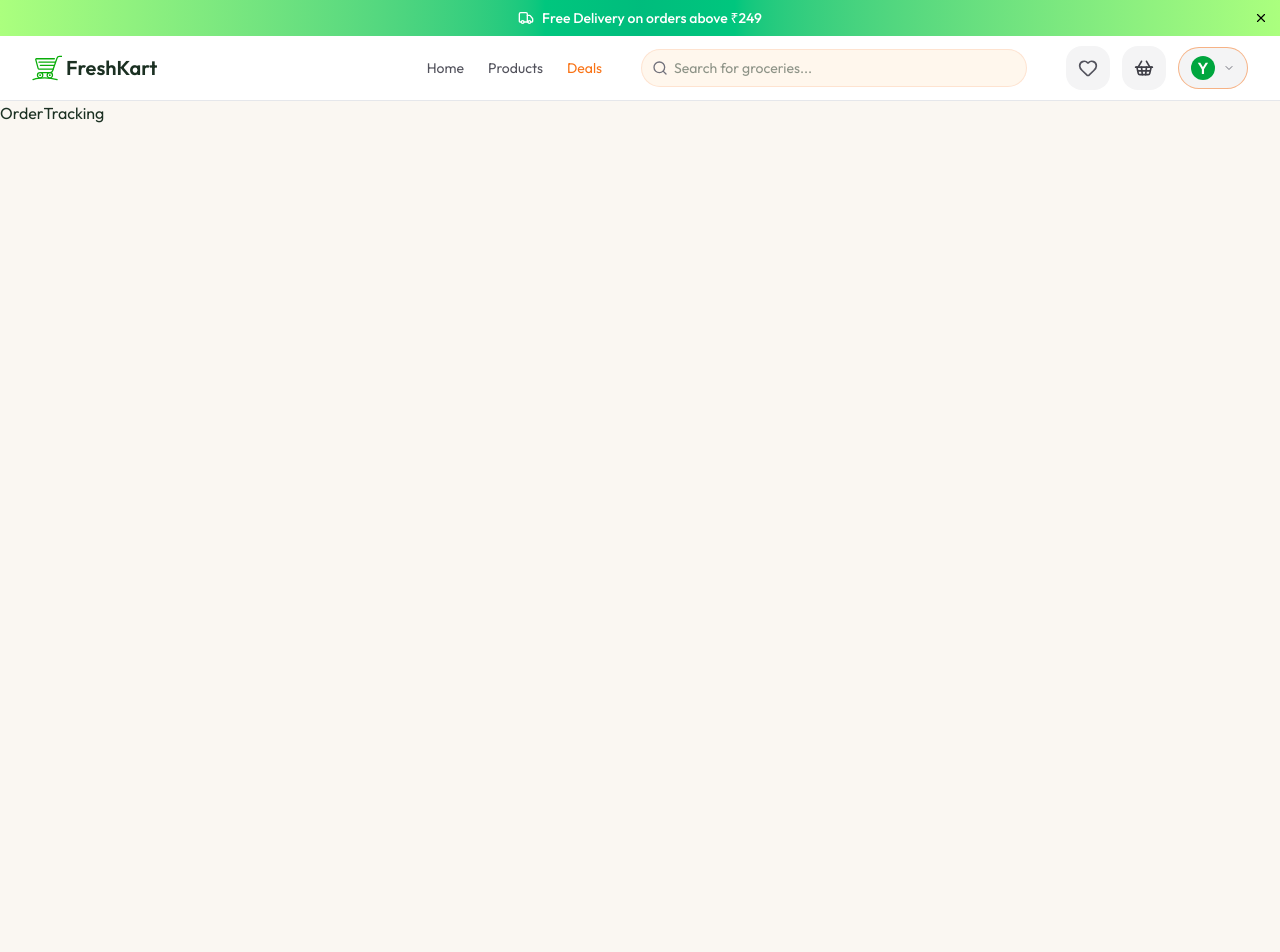
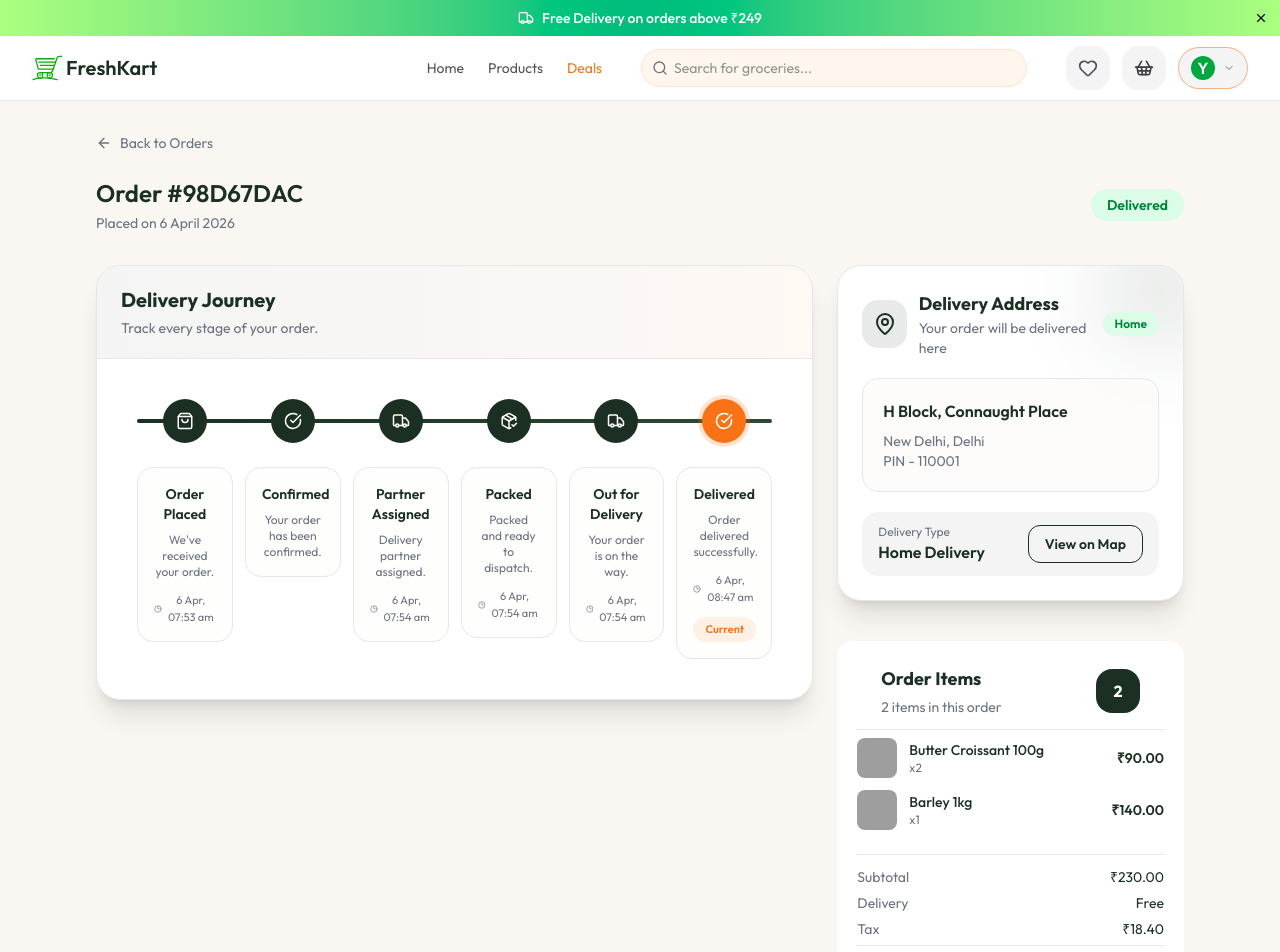
Before and after one commit to yashpal0502/FreshKart, a React (Vite) app in the folder frontend/: page /orders/69d366617ed7e54198d67dac in a window 1280 px wide. Shown: the top 952 px of the page. Built offline with nearby package versions, Linux system fonts and the light colour scheme; grey boxes are pictures that could not be loaded.

Commit message:
OrderTracking page created

```diff
--- a/frontend/src/assets/assets.js
+++ b/frontend/src/assets/assets.js
@@ -37,7 +37,7 @@ export const assets = {
 export const categoriesData = [
   {
     slug: "fruits-vegetables",
-    name: "Fruits & Vegies",
+    name: "Fruits & Veggies",
     image: fruits_vegetables,
   },
   { slug: "personal-care", name: "Personal Care", image: personal_care },
@@ -822,16 +822,17 @@ export const dummyDashboardOrdersData = [
   {
     shippingAddress: {
       label: "Home",
-      address: "New Market Road ",
-      city: "New York ",
-      state: "NY",
-      zip: "876543",
-      lat: 40.7128,
-      lng: -74.006,
+      address: "H Block, Connaught Place",
+      city: "New Delhi",
+      state: "Delhi",
+      zip: "110001",
+      lat: 28.6315,
+      lng: 77.2167,
     },
+
     liveLocation: {
-      lat: 40.7128,
-      lng: -74.006,
+      lat: 28.6265,
+      lng: 77.22,
       updatedAt: "2026-04-06T08:41:27.211Z",
     },
     _id: "69d366617ed7e54198d67dac",
@@ -914,17 +915,18 @@ export const dummyDashboardOrdersData = [
   },
   {
     shippingAddress: {
-      label: "Home",
-      address: "New Market Road ",
-      city: "New York ",
-      state: "NY",
-      zip: "876543",
-      lat: 40.7128,
-      lng: -74.006,
+      label: "Office",
+      address: "Cyber Hub, DLF Phase 2",
+      city: "Gurugram",
+      state: "Haryana",
+      zip: "122002",
+      lat: 28.4959,
+      lng: 77.089,
     },
+
     liveLocation: {
-      lat: 40.7128,
-      lng: -74.006,
+      lat: 28.4925,
+      lng: 77.0935,
       updatedAt: "2026-04-06T08:41:27.211Z",
     },
     _id: "69d366617ed7e54198d67dad",
--- a/frontend/src/pages/OrderTracking.jsx
+++ b/frontend/src/pages/OrderTracking.jsx
@@ -1,9 +1,262 @@
-import React from 'react'
+import React, { useEffect, useState } from "react";
+import { useNavigate, useParams } from "react-router-dom";
+import { dummyDashboardOrdersData } from "../assets/assets";
+import Loading from "../components/Loading";
+import {
+  ArrowLeftIcon,
+  MapPinIcon,
+  PhoneIcon,
+  PhoneOffIcon,
+} from "lucide-react";
+import OrderOTP from "../components/OrderTracking/OrderOTP";
+import LiveMap from "../components/OrderTracking/LiveMap";
+import OrderTimeLine from "../components/OrderTracking/OrderTimeLine";
 
 const OrderTracking = () => {
+  const currency = import.meta.env.VITE_CURRENCY || "₹";
+
+  const { id } = useParams();
+  const navigate = useNavigate();
+  const [order, setOrder] = useState(null);
+  const [loading, setLoading] = useState(true);
+  const [liveLocation, setLiveLocation] = useState(null);
+
+  useEffect(() => {
+    setOrder(dummyDashboardOrdersData.find((o) => o._id === id));
+    setLoading(false);
+  }, [id, navigate]);
+
+  if (loading) return <Loading />;
+  if (!order) return null;
+
   return (
-    <div>OrderTracking</div>
-  )
-}
+    <div className="min-h-screen mb-20 bg-app-cream">
+      <div className="max-w-6xl mx-auto px-4 sm:px-6 lg:px-8 py-8">
+        {/* Header */}
+        <button
+          onClick={() => navigate("/orders")}
+          className="flex items-center gap-2 text-sm text-app-text-light hover:text-app-green mb-6 transition-colors"
+        >
+          <ArrowLeftIcon className="size-4" /> Back to Orders
+        </button>
 
-export default OrderTracking
+        {/* order id, date, status */}
+        <div className="flex items-center justify-between mb-8">
+          <div>
+            <h1 className="text-2xl font-semibold text-app-green">
+              Order #{order?._id.slice(-8).toUpperCase()}
+            </h1>
+            <p className="text-sm text-app-text-light mt-1">
+              Placed on{" "}
+              {new Date(order?.createdAt).toLocaleDateString("en-IN", {
+                month: "long",
+                day: "numeric",
+                year: "numeric",
+              })}
+            </p>
+          </div>
+          <span
+            className={`px-4 py-1.5 text-sm font-semibold rounded-full ${order?.status === "Delivered" ? "bg-green-100 text-green-700" : order?.status === "cancelled" ? "bg-red-100 text-red-700" : "bg-app-orange/10 text-app-orange"}`}
+          >
+            {order?.status}
+          </span>
+        </div>
+
+        <div className="grid lg:grid-cols-3 gap-6">
+          {/* Timeline + Map Area */}
+          <div className="lg:col-span-2 space-y-6">
+            {/* OTP Card */}
+            <OrderOTP order={order} />
+
+            {/* Live Tracking Map*/}
+            <LiveMap order={order} liveLocation={liveLocation} />
+
+            {/* Progress Timeline */}
+            <OrderTimeLine order={order} />
+
+            {/* Delivery Person */}
+            {order?.deliveryPartner &&
+              order.status !== "Delivered" &&
+              order.status !== "Cancelled" && (
+                <div className="bg-white rounded-2xl p-5 flex items-center justify-between">
+                  <div className="flex items-center gap-3">
+                    <div className="size-11 rounded-full bg-app-green flex-center">
+                      <span className="text-white font-semibold text-sm">
+                        {order.deliveryPartner.name.charAt(0)}
+                      </span>
+                    </div>
+
+                    <div>
+                      <p className="text-sm font-semibold text-app-green">
+                        {order.deliveryPartner.name}
+                      </p>
+                      <p className="text-xs text-app-text-light capitalize">
+                        {order.deliveryPartner.vehicleType} ● Delivery Partner
+                      </p>
+                    </div>
+                  </div>
+
+                  <a
+                    href={`tel:${order.deliveryPartner.phone}`}
+                    className="p-2.5 bg-app-cream rounded-xl hover:bg-app-cream-dark transition-colors"
+                  >
+                    <PhoneIcon className="size-4 text-app-green" />
+                  </a>
+                </div>
+              )}
+          </div>
+
+          {/* Order Details Sidebar */}
+          <div className="space-y-5">
+            {/* Delivery Address */}
+            <div className="relative overflow-hidden rounded-3xl bg-white shadow-xl border border-app-border">
+              {/* Decorative Gradient */}
+              <div className="absolute -right-10 -top-10 h-32 w-32 rounded-full bg-app-green/10 blur-2xl" />
+
+              <div className="relative p-6">
+                {/* Header */}
+
+                <div className="flex items-center justify-between mb-5">
+                  <div className="flex items-center gap-3">
+                    <div className="flex h-12 w-12 items-center justify-center rounded-2xl bg-app-green/10">
+                      <MapPinIcon className="h-6 w-6 text-app-green" />
+                    </div>
+
+                    <div>
+                      <h3 className="font-bold text-app-green text-lg">
+                        Delivery Address
+                      </h3>
+
+                      <p className="text-sm text-app-text-light">
+                        Your order will be delivered here
+                      </p>
+                    </div>
+                  </div>
+
+                  <span className="rounded-full bg-green-100 px-3 py-1 text-xs font-semibold text-green-700">
+                    {order.shippingAddress.label}
+                  </span>
+                </div>
+
+                {/* Address */}
+
+                <div className="rounded-2xl bg-app-cream/40 border border-app-border p-5">
+                  <p className="font-semibold text-app-green">
+                    {order.shippingAddress.address}
+                  </p>
+
+                  <p className="mt-2 text-sm text-app-text-light">
+                    {order.shippingAddress.city}, {order.shippingAddress.state}
+                  </p>
+
+                  <p className="text-sm text-app-text-light">
+                    PIN - {order.shippingAddress.zip}
+                  </p>
+                </div>
+
+                {/* Footer */}
+
+                <div className="mt-5 flex items-center justify-between rounded-2xl bg-app-green/5 px-4 py-3">
+                  <div>
+                    <p className="text-xs text-app-text-light">Delivery Type</p>
+
+                    <p className="font-semibold text-app-green">
+                      Home Delivery
+                    </p>
+                  </div>
+
+                  <button className="rounded-xl border border-app-green px-4 py-2 text-sm font-semibold text-app-green transition hover:bg-app-green hover:text-white">
+                    View on Map
+                  </button>
+                </div>
+              </div>
+            </div>
+
+            {/* Items */}
+            <div className="bg-white rounded-2xl px-5 py-3 mt-10">
+              <div className="flex items-center justify-between border-b border-app-border px-6 py-3">
+                <div>
+                  <h3 className="text-lg font-bold text-app-green">
+                    Order Items
+                  </h3>
+
+                  <p className="mt-1 text-sm text-app-text-light">
+                    {order.items.length} item{order.items.length > 1 ? "s" : ""}{" "}
+                    in this order
+                  </p>
+                </div>
+
+                <div className="flex h-11 min-w-11 items-center justify-center rounded-2xl bg-app-green text-white font-bold">
+                  {order.items.length}
+                </div>
+              </div>
+
+              <div className="space-y-3 py-2">
+                {order?.items.map((item, i) => (
+                  <div key={i} className="flex items-center gap-3">
+                    <img
+                      src={item.image}
+                      alt={item.name}
+                      className="size-10 rounded-lg object-cover"
+                    />
+
+                    <div className="flex-1 min-w-0">
+                      <p className="text-sm font-medium text-app-green truncate">
+                        {item.name}
+                      </p>
+                      <p className="text-xs text-app-text-light">
+                        x{item.quantity}
+                      </p>
+                    </div>
+
+                    <span className="text-sm font-semibold">
+                      {currency}
+                      {(item.price * item.quantity).toFixed(2)}
+                    </span>
+                  </div>
+                ))}
+              </div>
+
+              <div className="mt-4 pt-3 border-t border-app-border space-y-1.5 text-sm">
+                <div className="flex justify-between">
+                  <span className="text-app-text-light">Subtotal</span>
+                  <span>
+                    {currency}
+                    {order?.subtotal.toFixed(2)}
+                  </span>
+                </div>
+
+                <div className="flex justify-between">
+                  <span className="text-app-text-light">Delivery</span>
+                  <span>
+                    {order?.deliveryFee === 0
+                      ? "Free"
+                      : `${currency}${order?.deliveryFee.toFixed(2)}`}
+                  </span>
+                </div>
+
+                <div className="flex justify-between">
+                  <span className="text-app-text-light">Tax</span>
+                  <span>
+                    {currency}
+                    {order?.tax.toFixed(2)}
+                  </span>
+                </div>
+
+                <div className="flex justify-between pt-2 border-t border-app-border font-semibold text-app-green">
+                  <span>Total</span>
+                  <span>
+                    {currency}
+                    {order?.total.toFixed(2)}
+                  </span>
+                </div>
+              </div>
+            </div>
+          </div>
+        </div>
+      </div>
+    </div>
+  );
+};
+
+export default OrderTracking;
```
